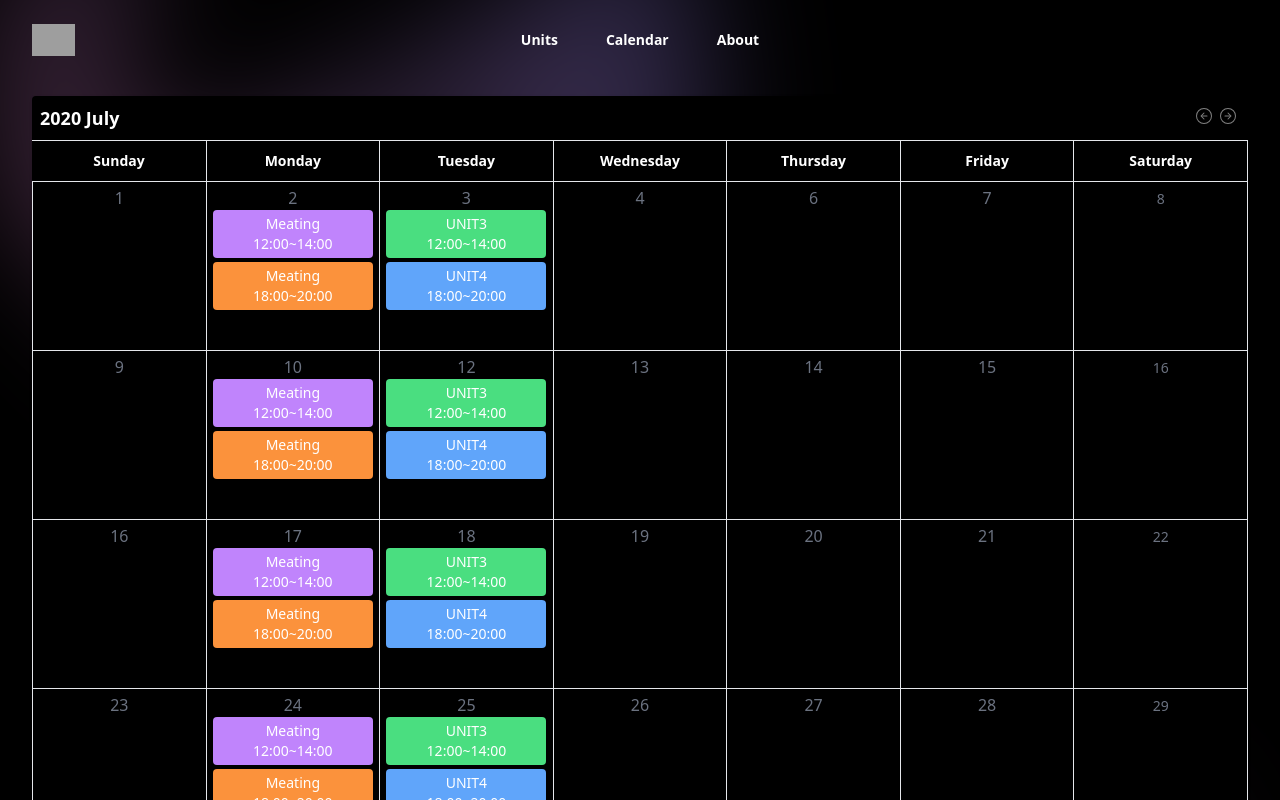
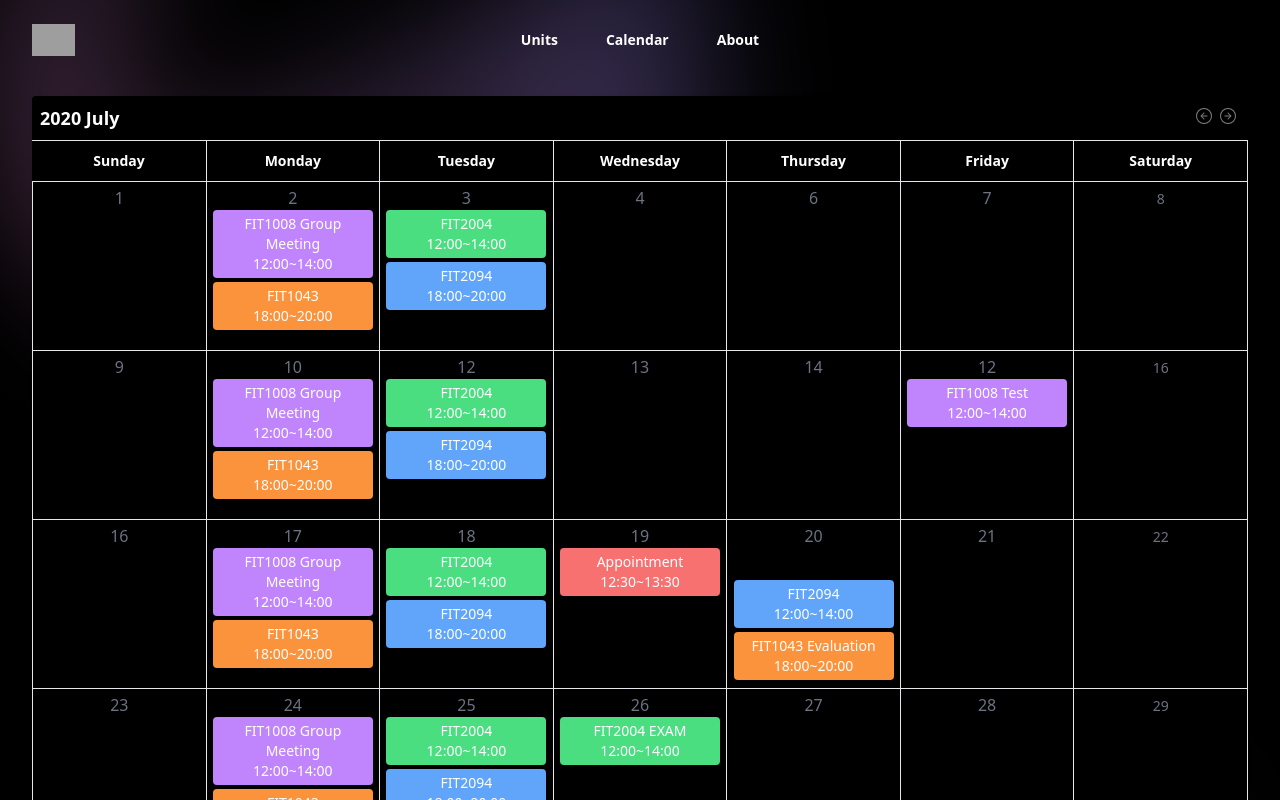
Before and after one commit to YapSengKuang/BarugahWeb-WebHack2024, a Next.js app in the folder studyplanner/: page /components/calendar in a window 1280 px wide. Shown: the top 800 px of the page. Built offline with nearby package versions, Linux system fonts and the light colour scheme; grey boxes are pictures that could not be loaded.

Commit message:
Populated the calendar

```diff
--- a/studyplanner/src/app/components/calendar/page.tsx
+++ b/studyplanner/src/app/components/calendar/page.tsx
@@ -209,7 +209,7 @@ let calendar = (
                 <div className="bottom flex-grow h-30 py-1 w-full cursor-pointer">
                 <div className="event bg-purple-400 text-white rounded p-1 text-sm mb-1">
                     <span className="event-name">
-                      Meating
+                    FIT1008 Group Meeting
                     </span>
                     <br />
                     <span className="time">
@@ -218,7 +218,7 @@ let calendar = (
                   </div>
                   <div className="event bg-orange-400 text-white rounded p-1 text-sm mb-1">
                     <span className="event-name">
-                      Meating
+                      FIT1043
                     </span>
                     <br />
                     <span className="time">
@@ -239,7 +239,7 @@ let calendar = (
                   <div className="event bg-green-400 text-white rounded p-1 text-sm mb-1">
 
                     <span className="event-name">
-                      UNIT3
+                      FIT2004
                     </span>
                     <br />
                     <span className="time">
@@ -248,7 +248,7 @@ let calendar = (
                   </div>
                   <div className="event bg-blue-400 text-white rounded p-1 text-sm mb-1">
                     <span className="event-name">
-                      UNIT4
+                      FIT2094
                     </span>
                     <br />
                     <span className="time">
@@ -312,7 +312,7 @@ let calendar = (
                 <div className="bottom flex-grow h-30 py-1 w-full cursor-pointer">
                 <div className="event bg-purple-400 text-white rounded p-1 text-sm mb-1">
                     <span className="event-name">
-                      Meating
+                    FIT1008 Group Meeting
                     </span>
                     <br />
                     <span className="time">
@@ -321,7 +321,7 @@ let calendar = (
                   </div>
                   <div className="event bg-orange-400 text-white rounded p-1 text-sm mb-1">
                     <span className="event-name">
-                      Meating
+                    FIT1043
                     </span>
                     <br />
                     <span className="time">
@@ -342,7 +342,7 @@ let calendar = (
                   <div className="event bg-green-400 text-white rounded p-1 text-sm mb-1">
 
                     <span className="event-name">
-                      UNIT3
+                      FIT2004
                     </span>
                     <br />
                     <span className="time">
@@ -351,7 +351,7 @@ let calendar = (
                   </div>
                   <div className="event bg-blue-400 text-white rounded p-1 text-sm mb-1">
                     <span className="event-name">
-                      UNIT4
+                      FIT2094
                     </span>
                     <br />
                     <span className="time">
@@ -380,11 +380,24 @@ let calendar = (
               </div>
             </td>
             <td className="border p-1 h-40 xl:w-40 lg:w-30 md:w-30 sm:w-20 w-10 overflow-auto transition cursor-pointer duration-500 ease hover:bg-gray-300">
-              <div className="flex flex-col h-40 mx-auto xl:w-40 lg:w-30 md:w-30 sm:w-full w-10 mx-auto overflow-hidden">
+            <div className="flex flex-col h-40 mx-auto xl:w-40 lg:w-30 md:w-30 sm:w-full w-10 mx-auto overflow-hidden">
                 <div className="top h-5 w-full">
-                  <span className="text-gray-500">15</span>
+                  <span className="text-gray-500">12</span>
                 </div>
-                <div className="bottom flex-grow h-30 py-1 w-full cursor-pointer"></div>
+                <div className="bottom flex-grow h-30 py-1 w-full cursor-pointer">
+
+
+                  <div className="event bg-purple-400 text-white rounded p-1 text-sm mb-1">
+
+                    <span className="event-name">
+                      FIT1008 Test
+                    </span>
+                    <br />
+                    <span className="time">
+                      12:00~14:00
+                    </span>
+                  </div>
+                </div>
               </div>
             </td>
             <td className="border p-1 h-40 xl:w-40 lg:w-30 md:w-30 sm:w-20 w-10 overflow-auto transition cursor-pointer duration-500 ease hover:bg-gray-300">
@@ -414,7 +427,7 @@ let calendar = (
                 <div className="bottom flex-grow h-30 py-1 w-full cursor-pointer">
                 <div className="event bg-purple-400 text-white rounded p-1 text-sm mb-1">
                     <span className="event-name">
-                      Meating
+                    FIT1008 Group Meeting
                     </span>
                     <br />
                     <span className="time">
@@ -423,7 +436,7 @@ let calendar = (
                   </div>
                   <div className="event bg-orange-400 text-white rounded p-1 text-sm mb-1">
                     <span className="event-name">
-                      Meating
+                    FIT1043
                     </span>
                     <br />
                     <span className="time">
@@ -443,7 +456,7 @@ let calendar = (
                 <div className="event bg-green-400 text-white rounded p-1 text-sm mb-1">
 
                     <span className="event-name">
-                      UNIT3
+                      FIT2004
                     </span>
                     <br />
                     <span className="time">
@@ -452,7 +465,7 @@ let calendar = (
                   </div>
                   <div className="event bg-blue-400 text-white rounded p-1 text-sm mb-1">
                     <span className="event-name">
-                      UNIT4
+                      FIT2094
                     </span>
                     <br />
                     <span className="time">
@@ -467,7 +480,18 @@ let calendar = (
                 <div className="top h-5 w-full">
                   <span className="text-gray-500">19</span>
                 </div>
-                <div className="bottom flex-grow h-30 py-1 w-full cursor-pointer"></div>
+                <div className="bottom flex-grow h-30 py-1 w-full cursor-pointer">
+                <div className="event bg-red-400 text-white rounded p-1 text-sm mb-1">
+
+                    <span className="event-name">
+                      Appointment
+                    </span>
+                    <br />
+                    <span className="time">
+                      12:30~13:30
+                    </span>
+                  </div>
+                </div>
               </div>
             </td>
             <td className="border p-1 h-40 xl:w-40 lg:w-30 md:w-30 sm:w-20 w-10 overflow-auto transition cursor-pointer duration-500 ease hover:bg-gray-300">
@@ -476,7 +500,26 @@ let calendar = (
                   <span className="text-gray-500">20</span>
                 </div>
                 <div className="bottom flex-grow h-30 py-1 w-full cursor-pointer"></div>
-              </div>
+                <div className="event bg-blue-400 text-white rounded p-1 text-sm mb-1">
+
+                    <span className="event-name">
+                      FIT2094
+                    </span>
+                    <br />
+                    <span className="time">
+                      12:00~14:00
+                    </span>
+                  </div>
+                  <div className="event bg-orange-400 text-white rounded p-1 text-sm mb-1">
+                    <span className="event-name">
+                      FIT1043 Evaluation
+                    </span>
+                    <br />
+                    <span className="time">
+                      18:00~20:00
+                    </span>
+                  </div>
+                </div>
             </td>
             <td className="border p-1 h-40 xl:w-40 lg:w-30 md:w-30 sm:w-20 w-10 overflow-auto transition cursor-pointer duration-500 ease hover:bg-gray-300">
               <div className="flex flex-col h-40 mx-auto xl:w-40 lg:w-30 md:w-30 sm:w-full w-10 mx-auto overflow-hidden">
@@ -515,7 +558,7 @@ let calendar = (
                 <div className="bottom flex-grow h-30 py-1 w-full cursor-pointer">
                 <div className="event bg-purple-400 text-white rounded p-1 text-sm mb-1">
                     <span className="event-name">
-                      Meating
+                      FIT1008 Group Meeting
                     </span>
                     <br />
                     <span className="time">
@@ -524,7 +567,7 @@ let calendar = (
                   </div>
                   <div className="event bg-orange-400 text-white rounded p-1 text-sm mb-1">
                     <span className="event-name">
-                      Meating
+                    FIT1043
                     </span>
                     <br />
                     <span className="time">
@@ -543,7 +586,7 @@ let calendar = (
                 <div className="event bg-green-400 text-white rounded p-1 text-sm mb-1">
 
                     <span className="event-name">
-                      UNIT3
+                      FIT2004
                     </span>
                     <br />
                     <span className="time">
@@ -552,7 +595,7 @@ let calendar = (
                   </div>
                   <div className="event bg-blue-400 text-white rounded p-1 text-sm mb-1">
                     <span className="event-name">
-                      UNIT4
+                      FIT2094
                     </span>
                     <br />
                     <span className="time">
@@ -567,7 +610,18 @@ let calendar = (
                 <div className="top h-5 w-full">
                   <span className="text-gray-500">26</span>
                 </div>
-                <div className="bottom flex-grow h-30 py-1 w-full cursor-pointer"></div>
+                <div className="bottom flex-grow h-35 py-1 w-full cursor-pointer">
+                <div className="event bg-green-400 text-white rounded p-1 text-sm mb-1">
+
+                    <span className="event-name">
+                      FIT2004 EXAM
+                    </span>
+                    <br />
+                    <span className="time">
+                      12:00~14:00
+                    </span>
+                  </div>
+                </div>
               </div>
             </td>
             <td className="border p-1 h-40 xl:w-40 lg:w-30 md:w-30 sm:w-20 w-10 overflow-auto transition cursor-pointer duration-500 ease hover:bg-gray-300">
@@ -615,7 +669,7 @@ let calendar = (
                 <div className="bottom flex-grow h-30 py-1 w-full cursor-pointer">
                 <div className="event bg-purple-400 text-white rounded p-1 text-sm mb-1">
                     <span className="event-name">
-                      Meating
+                    FIT1008 Group Meeting
                     </span>
                     <br />
                     <span className="time">
@@ -624,7 +678,7 @@ let calendar = (
                   </div>
                   <div className="event bg-orange-400 text-white rounded p-1 text-sm mb-1">
                     <span className="event-name">
-                      Meating
+                    FIT1043
                     </span>
                     <br />
                     <span className="time">
@@ -644,7 +698,7 @@ let calendar = (
                 <div className="event bg-green-400 text-white rounded p-1 text-sm mb-1">
 
                     <span className="event-name">
-                      UNIT3
+                      FIT2004
                     </span>
                     <br />
                     <span className="time">
@@ -653,7 +707,7 @@ let calendar = (
                   </div>
                   <div className="event bg-blue-400 text-white rounded p-1 text-sm mb-1">
                     <span className="event-name">
-                      UNIT4
+                      FIT2094
                     </span>
                     <br />
                     <span className="time">
```
